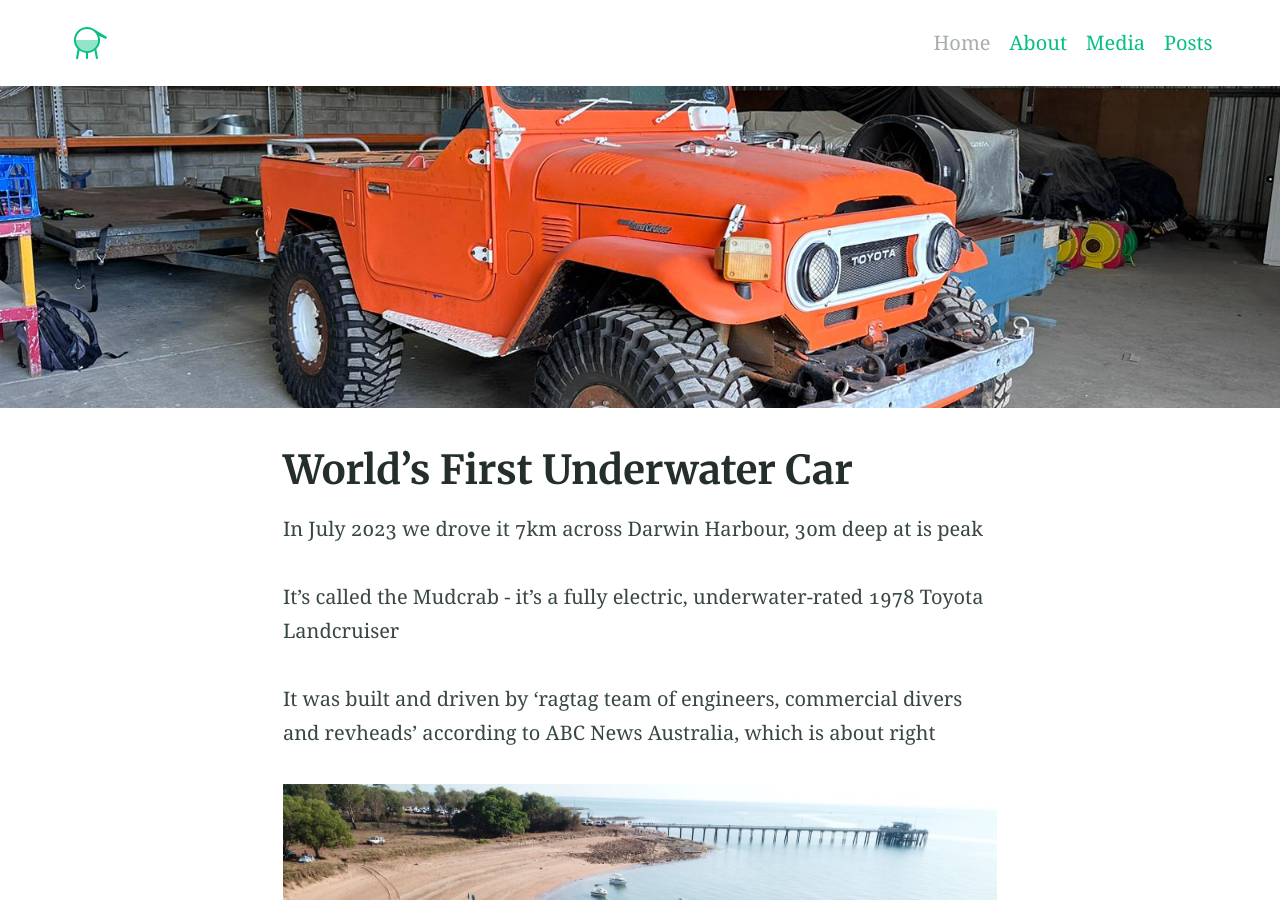
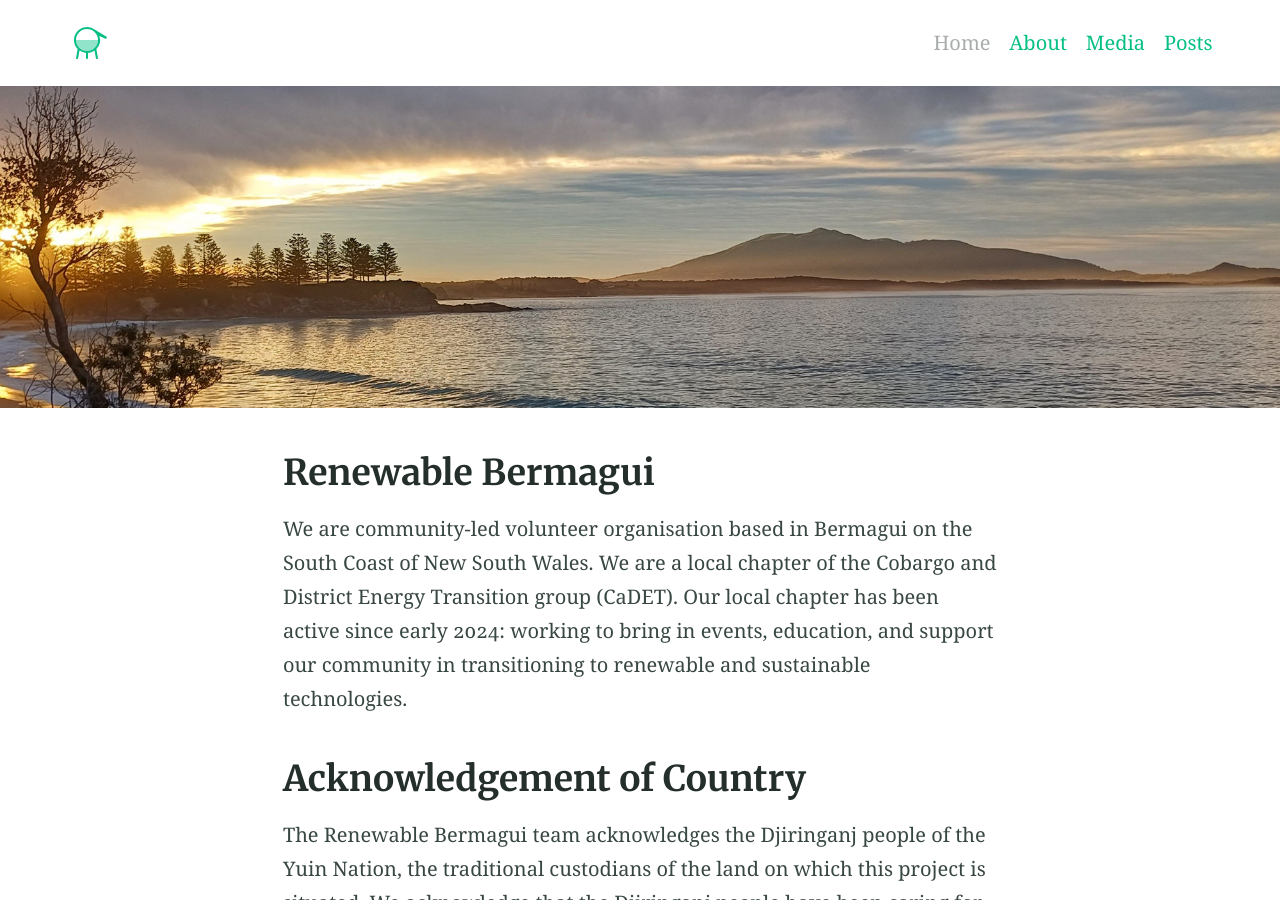
Before and after one commit to renewablebermagui/renewablebermagui.github.io, a Jekyll site: the page built from index.md, in a window 1280 px wide and 900 px high. Built offline with Jekyll 4.4.1, drawn with Linux system fonts in a browser that asks for light colours; our own code applies the rules of GitHub Pages for plain Markdown files; some of the changed text lies outside the part shown.

Commit message:
updated index page

```diff
--- a/index.md
+++ b/index.md
@@ -1,14 +1,13 @@
 ---
 layout: homepage
-feature_image: 'img/mudcrab.jpg'
+feature_image: 'img/gulaga_2000_900.jpg'
 ---
 
-# World's First Underwater Car
+## Renewable Bermagui
 
-In July 2023 we drove it 7km across Darwin Harbour, 30m deep at is peak
+We are community-led volunteer organisation based in Bermagui on the South Coast of New South Wales. We are a local chapter of the Cobargo and District Energy Transition group (CaDET). Our local chapter has been active since early 2024: working to bring in events, education, and support our community in transitioning to renewable and sustainable technologies.
 
-It's called the Mudcrab - it's a fully electric, underwater-rated 1978 Toyota Landcruiser
 
-It was built and driven by 'ragtag team of engineers, commercial divers and revheads' according to ABC News Australia, which is about right
+## Acknowledgement of Country
 
-![Embedding an image](/drone_begin_crossing.jpg)
+The Renewable Bermagui team acknowledges the Djiringanj people of the Yuin Nation, the traditional custodians of the land on which this project is situated. We acknowledge that the Djiringanj people have been caring for this country for tens of thousands of years and respect their connections to land, sea and community. We pay our respect to their Elders past and present and extend that respect to all Aboriginal and Torres Strait Islander peoples today.
```
